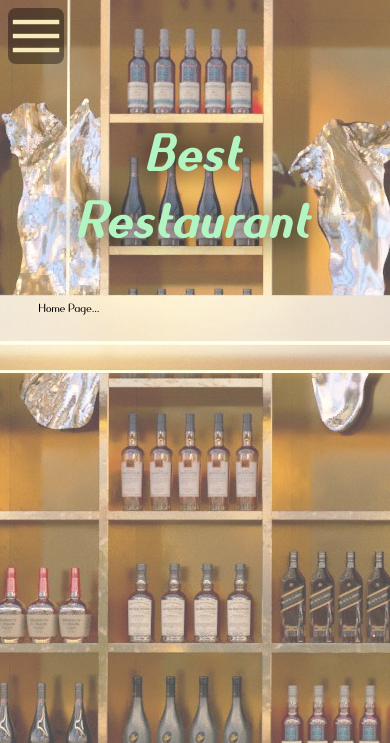
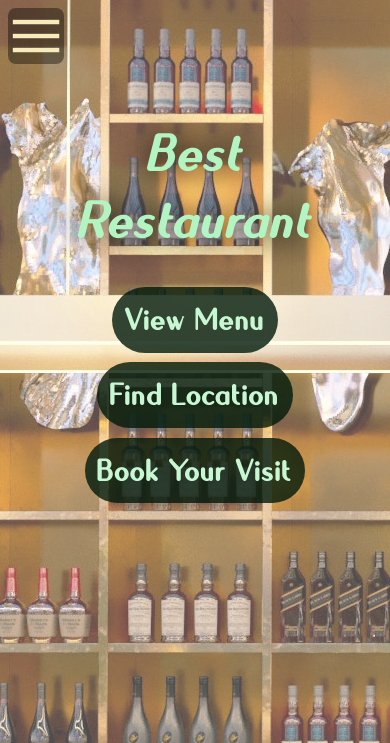
Before and after one commit to ImpendingKataclysm/restaurant_website_demo, a Django app: page / in a window 390 px wide. Shown: the top 743 px of the page. Run offline with Django 4.2, Linux system fonts and the light colour scheme.

Commit message:
Added the following links to the Home Page: Menu, Contact, Reserve. Added responsive styles

```diff
--- a/main_site/static/css/style.css
+++ b/main_site/static/css/style.css
@@ -128,6 +128,34 @@ nav a:active {
     background-size: cover;
 }
 
+.home_menu {
+    list-style-type: none;
+    display: flex;
+    justify-content: space-around;
+    margin-bottom: 2.5rem;
+}
+
+.home_menu a:link, .home_menu a:visited {
+    text-decoration: none;
+    font-size: 2.5rem;
+    font-weight: bold;
+    letter-spacing: 0.1rem;
+    color: var(--textLight);
+    background-color: var(--bgDark);
+    padding: 1.5rem;
+    border-radius: 2.5rem;
+}
+
+.home_menu a:hover, .home_menu a:focus {
+    background-color: rgba(1, 13, 6, 0.7);
+    color: #579d65;
+}
+
+.home_menu a:active {
+    color: var(--bgDark);
+    background-color: var(--textLight);
+}
+
 /* Footer */
 
 .icon_credit {
@@ -180,4 +208,14 @@ nav a:active {
     .home:before {
         background: url("../images/mobile_bg1.jpg") center no-repeat;
     }
+
+    .home_menu {
+        flex-direction: column;
+        text-align: center;
+        gap: 2.2rem;
+    }
+
+    .home_menu a:link, .home_menu a:visited {
+        padding: 0.8rem;
+    }
 }
--- a/templates/main/index.html
+++ b/templates/main/index.html
@@ -8,5 +8,9 @@
 {% block heading %}Best Restaurant{% endblock %}
 
 {% block content %}
-    <p>Home Page...</p>
+    <ul class="home_menu">
+        <li><a href="{% url 'main_site:menu' %}">View Menu</a></li>
+        <li><a href="{% url 'main_site:contact' %}">Find Location</a></li>
+        <li><a href="{% url 'main_site:reserve' %}">Book Your Visit</a></li>
+    </ul>
 {% endblock %}
```
